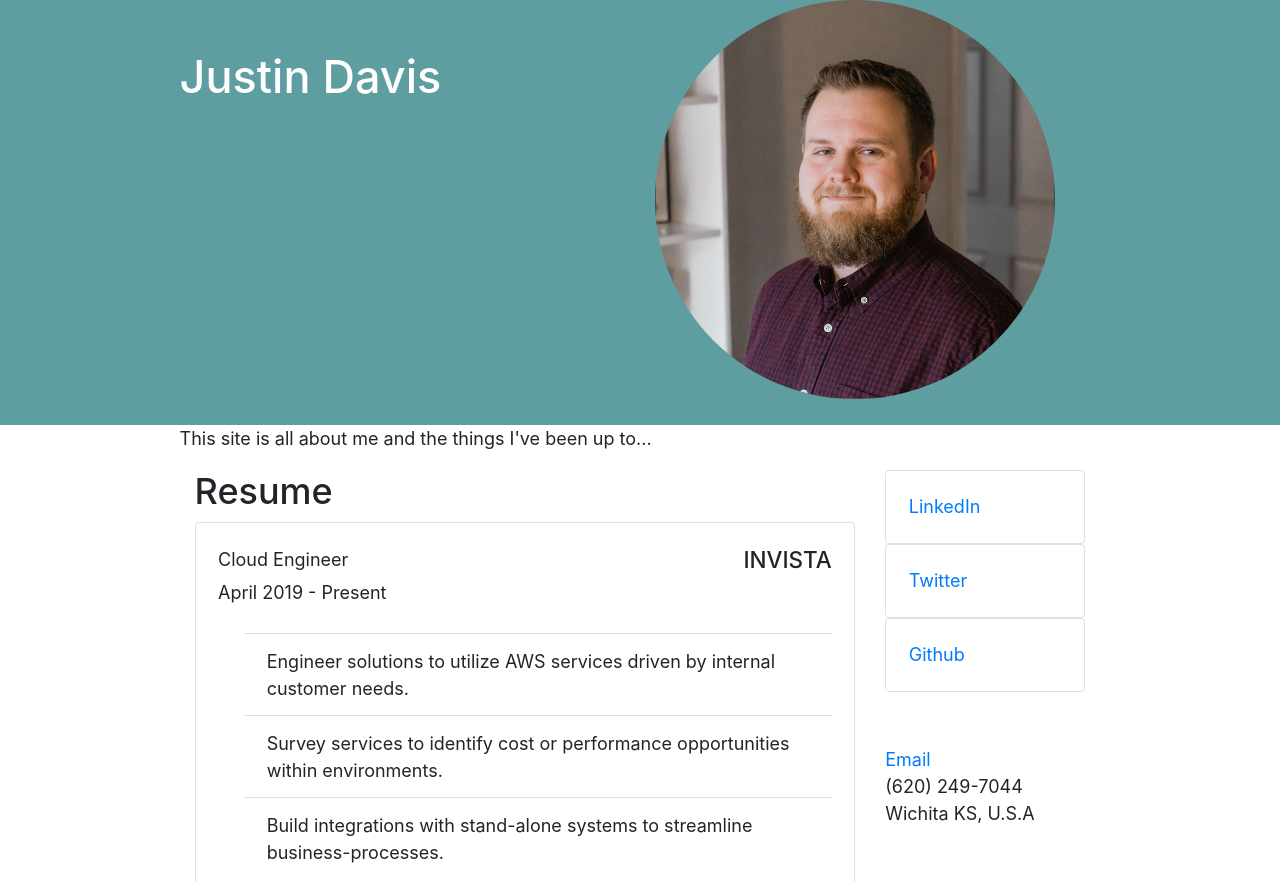
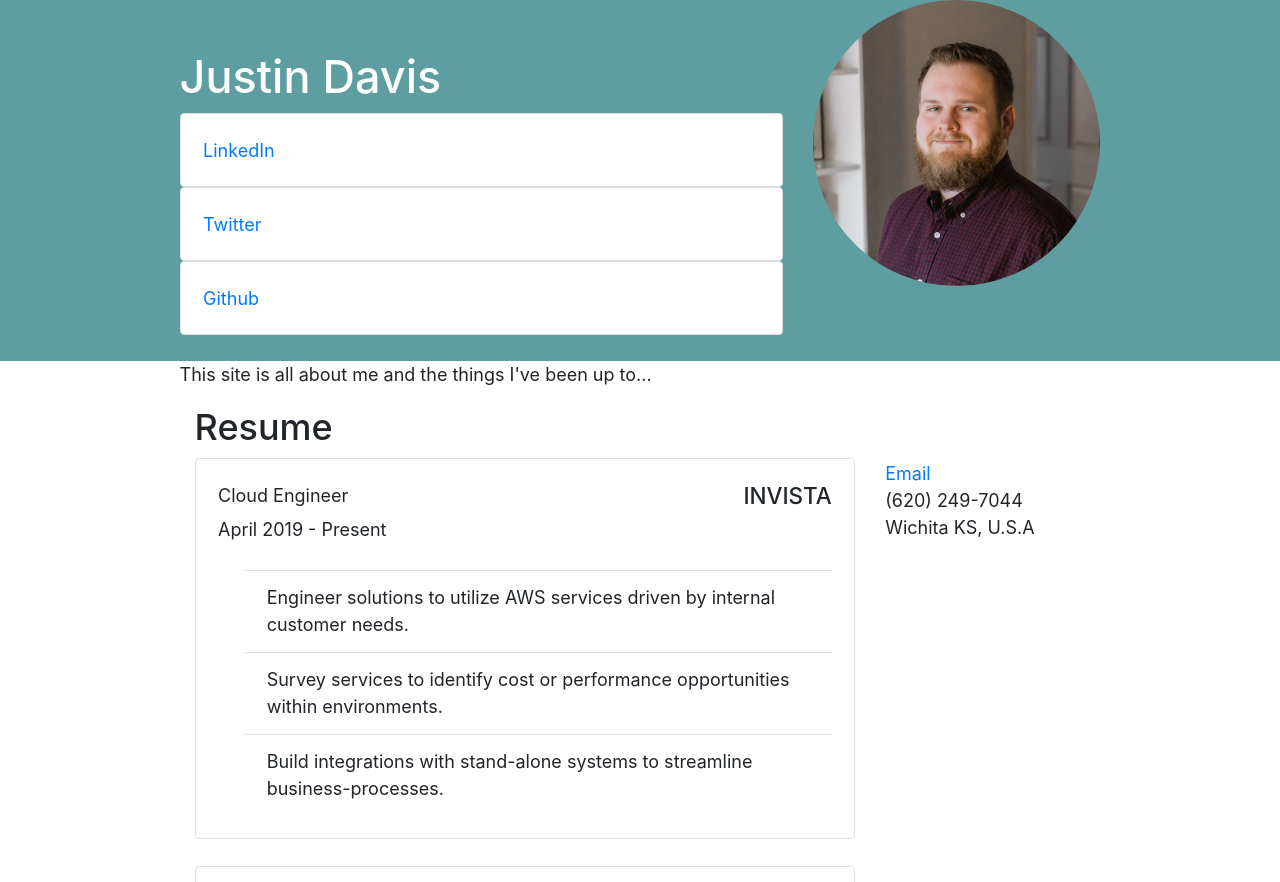
Before and after one commit to JustinDDavis/justinddavis.com, a Gatsby site: page / in a window 1280 px wide. Shown: the top 882 px of the page. Built offline with nearby package versions, Linux system fonts and the light colour scheme; Gatsby itself is replaced by a stand-in of ours.

Commit message:
Updated README, Refactored Social and Contact Components

```diff
--- /dev/null
+++ b/src/components/contact.js
@@ -0,0 +1,15 @@
+import React from "react"
+
+const ContactSection = () => (
+    <div>
+        <br/>
+        <br/>
+        <a href="mailto:himself@justinddavis.com">Email</a>
+        <br/>
+        (620) 249-7044
+        <br/>
+        Wichita KS, U.S.A
+    </div>
+)
+
+export default ContactSection
--- a/src/components/header.js
+++ b/src/components/header.js
@@ -3,8 +3,10 @@ import PropTypes from "prop-types"
 import React from "react"
 
 import JustinImage from "../components/justin_headshot"
+import Social from "../components/social"
 
 import { Container, Row, Col } from 'reactstrap';
+import { auto } from "eol";
 
 const Header = ({ siteTitle }) => (
   <header
@@ -20,7 +22,7 @@ const Header = ({ siteTitle }) => (
     }}>
     <Row>
 
-      <Col>
+      <Col sm="12" md="8">
         <div>
           <h1 style={{ marginTop: 50 }}>
             <Link
@@ -33,12 +35,13 @@ const Header = ({ siteTitle }) => (
               {siteTitle}
             </Link>
           </h1>
+          <Social />
         </div>
       </Col>
-      <Col>
+      <Col sm="12" md="4">
         <div
           style={{
-            maxWidth: 400
+            maxWidth: 400,
           }}>
           <JustinImage />
         </div>
--- a/src/components/social.js
+++ b/src/components/social.js
@@ -19,13 +19,6 @@ const SocialSection = () => (
                 <a href="https://github.com/JustinDDavis">Github</a>
             </CardBody>
         </Card>
-        <br/>
-        <br/>
-        <a href="mailto:himself@justinddavis.com">Email</a>
-        <br/>
-        (620) 249-7044
-        <br/>
-        Wichita KS, U.S.A
     </div>
 )
 
--- a/src/pages/index.js
+++ b/src/pages/index.js
@@ -4,6 +4,7 @@ import { Link } from "gatsby"
 import Layout from "../components/layout"
 import Image from "../components/image"
 import Resume from "../components/resume"
+import Contact from "../components/contact"
 import Social from "../components/social"
 import SEO from "../components/seo"
 
@@ -30,7 +31,7 @@ const IndexPage = () => (
         <Resume />
       </Col>
       <Col sm="12" md="3">
-        <Social />
+        <Contact />
       </Col>
      </Row>
    </Container>
```
Also changed, not shown: README.md.
